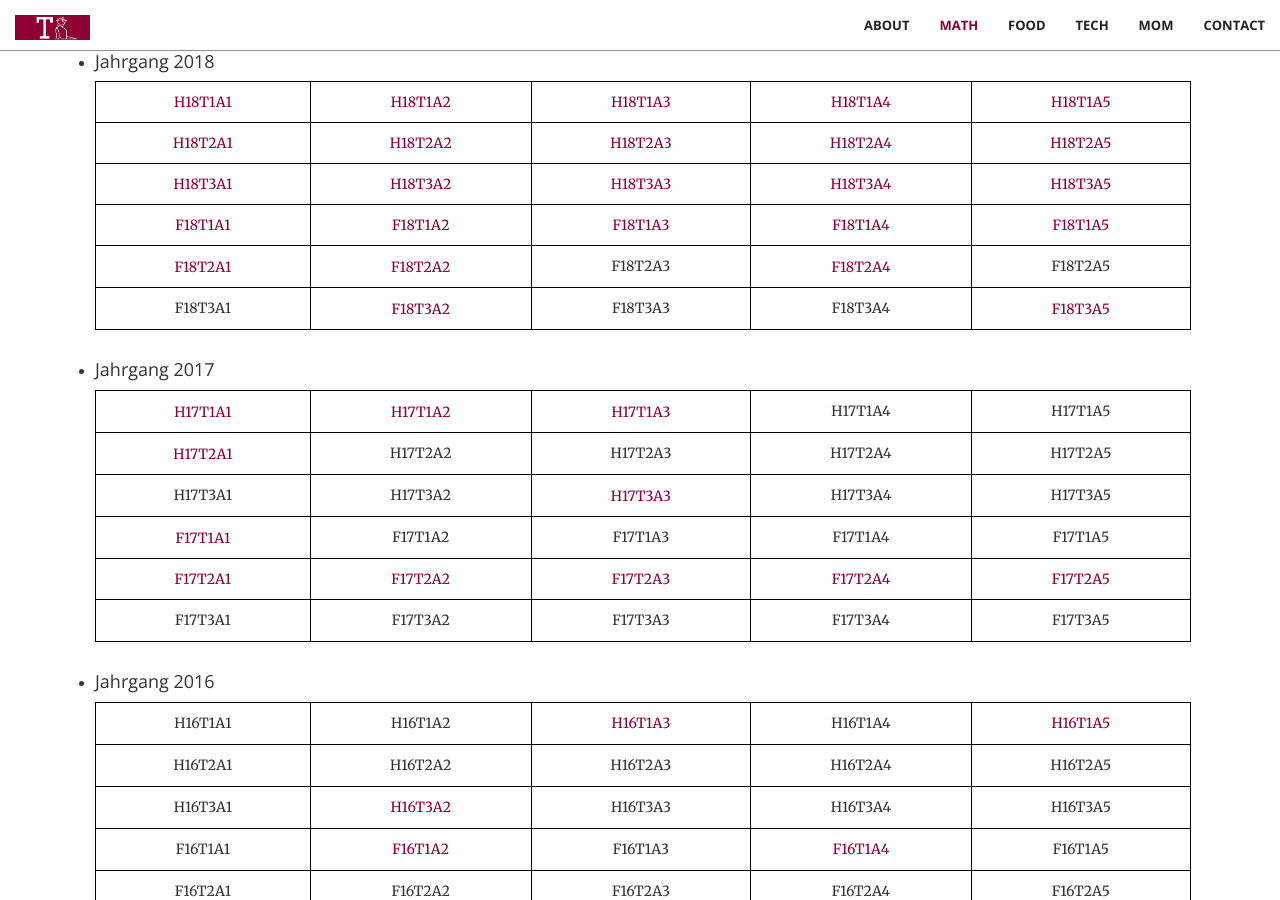
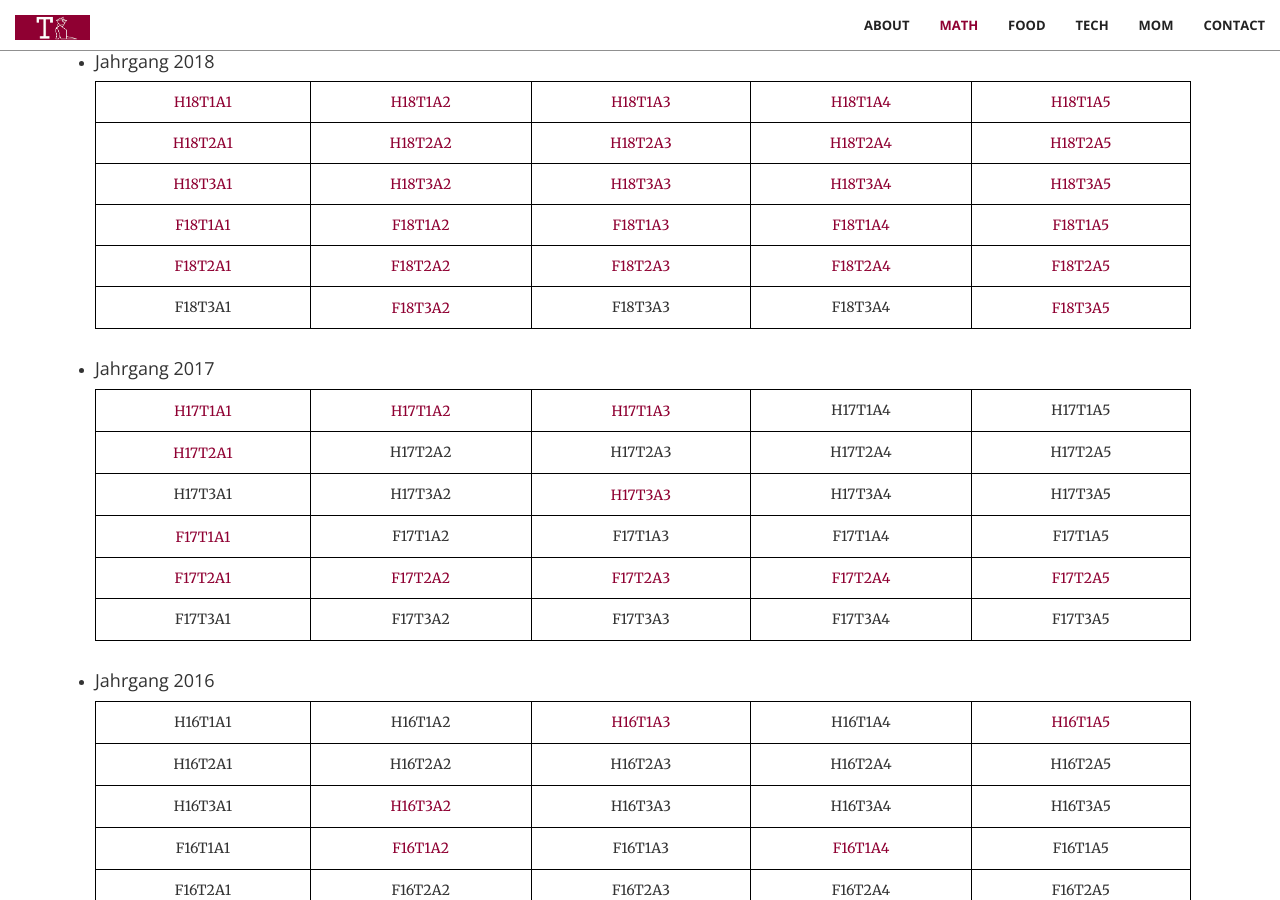
Before and after one commit to trabaldini/trabaldini.github.io, a Jekyll site: the page built from index.html, in a window 1280 px wide and 900 px high, scrolled down 1870 px. Built offline with Jekyll 4.4.1, drawn with Linux system fonts in a browser that asks for light colours.

```diff
--- a/_includes/math.html
+++ b/_includes/math.html
@@ -214,13 +214,13 @@
                                     <a href="aufg/F18T2A2_RA.pdf" target="_blank">F18T2A2</a>
                                 </td>
                                 <td>
-                                    <p>F18T2A3</p>
+                                    <a href="aufg/F18T2A3_FT.pdf" target="_blank">F18T2A3</a>
                                 </td>
                                 <td>
                                     <a href="aufg/F18T2A4_DGL.pdf" target="_blank">F18T2A4</a>
                                 </td>
                                 <td>
-                                    <p>F18T2A5</p>
+                                    <a href="aufg/F18T2A5_DGL.pdf" target="_blank">F18T2A5</a>
                                 </td>
                             </tr>
                             <tr>
```
Also changed, not shown: 3 other files.
